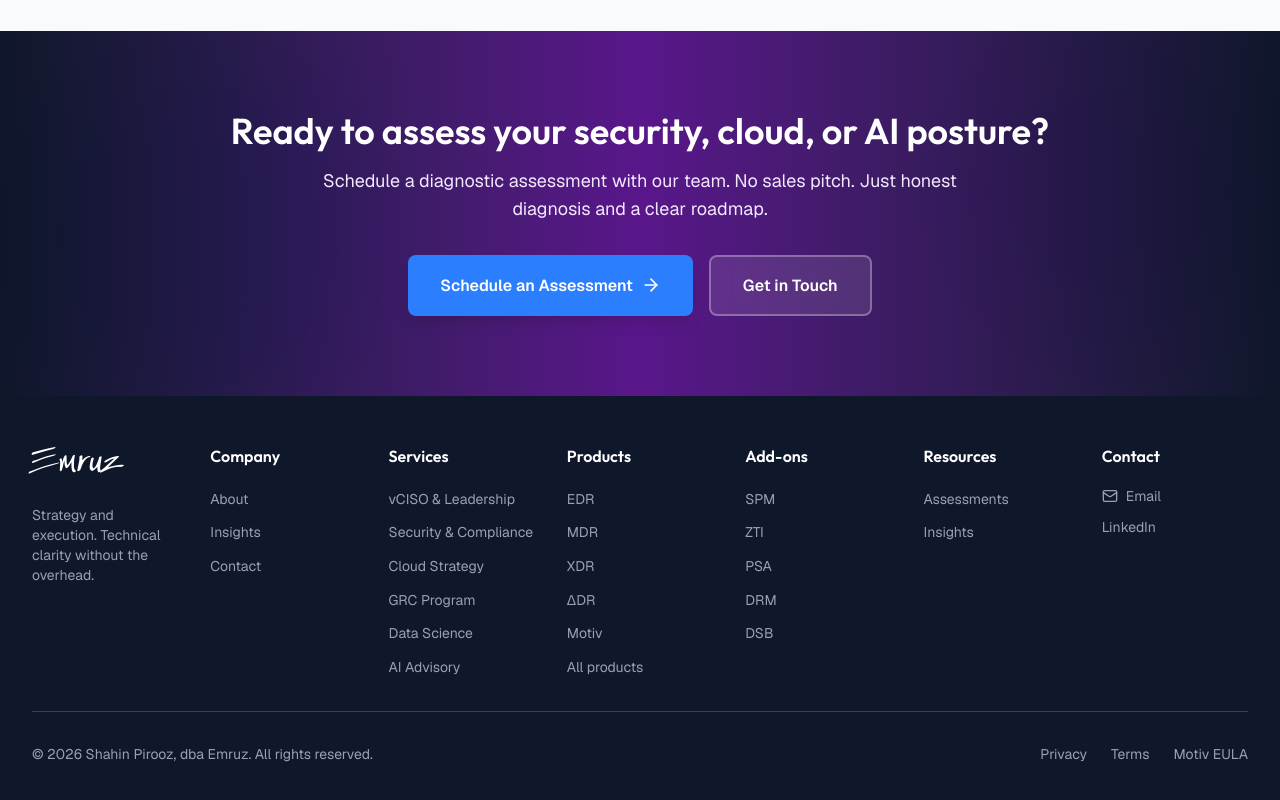
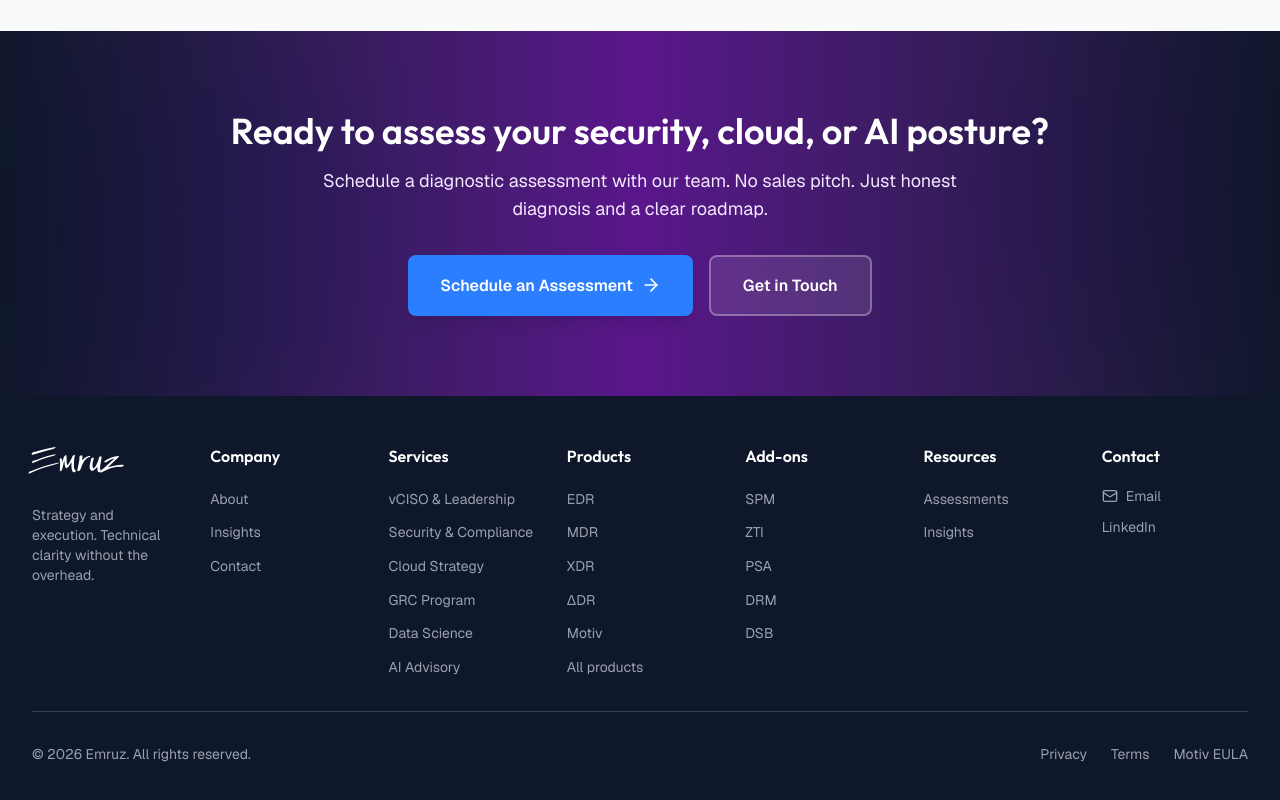
Before and after one commit to Emruz/emruz-website, a Next.js app: page / in a window 1280 px wide. Shown: the part 4106-4906 px from the top of the page. Built offline with nearby package versions, Linux system fonts and the light colour scheme; no server answers.

Commit message:
Products menu: Managed Security; footer copyright: Emruz
Co-Authored-By: Claude Opus 5.5 <noreply@anthropic.com>
Claude-Session: https://claude.ai/code/session_01FXgnVQZyRaJya27xYQDcPx

```diff
--- a/src/components/Footer.tsx
+++ b/src/components/Footer.tsx
@@ -173,7 +173,7 @@ export default function Footer() {
         {/* Bottom Bar */}
         <div className="border-t border-gray-700 pt-8 flex flex-col md:flex-row justify-between items-center">
           <div className="text-gray-400 text-sm mb-4 md:mb-0">
-            &copy; {currentYear} Shahin Pirooz, dba Emruz. All rights reserved.
+            &copy; {currentYear} Emruz. All rights reserved.
           </div>
 
           <div className="flex gap-6">
--- a/src/content/navigation.ts
+++ b/src/content/navigation.ts
@@ -38,7 +38,7 @@ export const mainNav: NavGroup[] = [
     href: '/products',
     children: [
       { label: 'Motiv', href: '/motiv', description: 'Private AI meeting assistant for Mac and Windows' },
-      { label: 'Managed Services', href: '/products/compare', description: 'All eleven editions side by side', divider: true },
+      { label: 'Managed Security', href: '/products/compare', description: 'All eleven editions side by side', divider: true },
       { label: 'EDR', href: '/products/edr', description: 'Endpoint detection & response, 3 editions', note: POWERED_BY, indent: true },
       { label: 'MDR', href: '/products/mdr', description: 'Managed detection & response, 24/7', note: POWERED_BY, indent: true },
       { label: 'XDR', href: '/products/xdr', description: 'Extended detection & response, 3 editions', note: POWERED_BY, indent: true },
```
